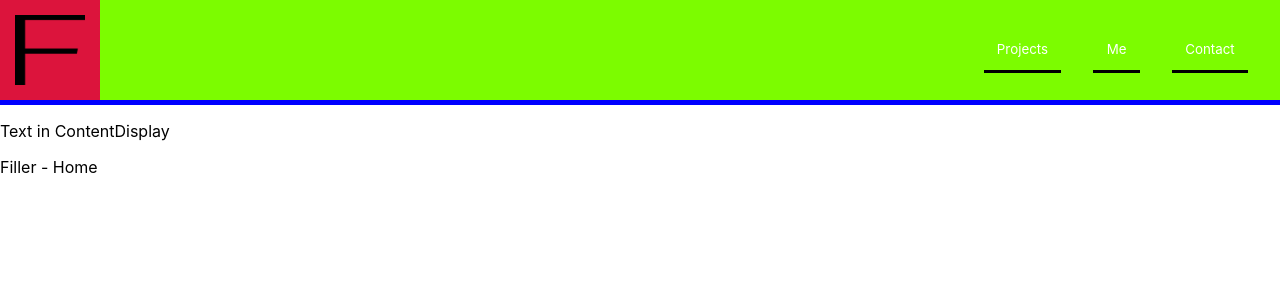
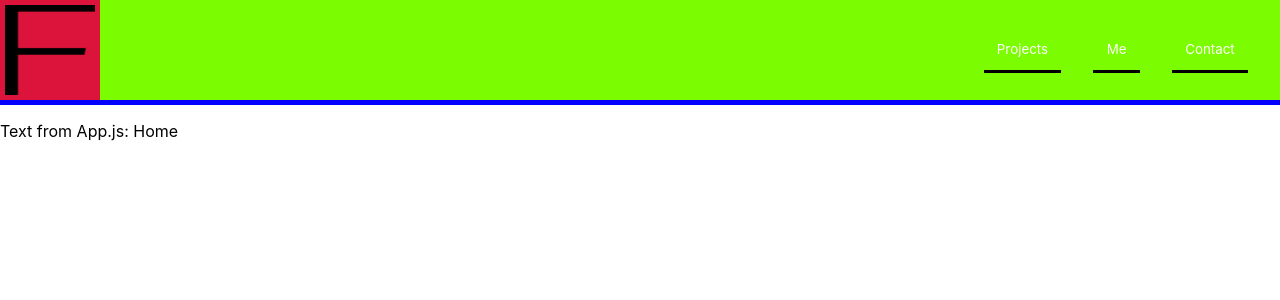
Before and after one commit to scolardf/fiasco-io, a React (Create React App) app in the folder fiasco-net/: page / in a window 1280 px wide. Shown: the top 300 px of the page. Built offline with nearby package versions, Linux system fonts and the light colour scheme.

Commit message:
Navigation Implemented
Can now communicate changes from Header.js to ContentDisplay.js

```diff
--- a/fiasco-net/src/App.js
+++ b/fiasco-net/src/App.js
@@ -1,17 +1,35 @@
-import React from 'react';
-// import logo from './logo.svg';
-import './App.css';
-import FHeader from './Header';
-import FContent from './ContentDisplay';
+import React from "react";
+import "./App.css";
+import FHeader from "./Header";
+import FContent from "./ContentDisplay";
 
-function App() {
+class App extends React.Component {
+  constructor(props) {
+    super(props);
 
-  return (
-    <div className="App">
-      <FHeader />
-      <FContent />
-    </div>
-  );
+    this.handleChangePage = this.handleChangePage.bind(this);
+
+    this.state = {
+      contentToDisplay: "Home",
+    };
+
+  }
+
+  handleChangePage(pagename) {
+    this.setState({contentToDisplay: pagename})
+  };
+
+  render() {
+    const contentToDisplay = this.state.contentToDisplay;
+
+    return (
+      <div className="App">
+        <FHeader onHeaderClick={this.handleChangePage}/>
+        <FContent
+          contentToDisplay= {contentToDisplay}/>
+      </div>
+    );
+  }
 }
 
 export default App;
--- a/fiasco-net/src/ContentDisplay.js
+++ b/fiasco-net/src/ContentDisplay.js
@@ -1,6 +1,4 @@
 import React from 'react';
-
-
 
 class ContentDisplay extends React.Component {
 
@@ -14,15 +12,15 @@ class ContentDisplay extends React.Component {
                 { id:3, name: 'About', content: 'Filler - About' },
                 { id:4, name: 'Contact', content: 'Filler - Contact' },
             ],
-            pageToDisplay: Number(0),
         };
     }
 
     render() {
+        const content = this.props.contentToDisplay;
         return (
             <div className='Content-Div'>
-                <p>Text in ContentDisplay</p>
-                <p>{this.state.internalPages[this.state.pageToDisplay].content}</p>
+                <p>Text from App.js: {content}</p>
+                {/* <p>{this.state.internalPages[this.state.pageToDisplay].content}</p> */}
             </div>
         )
     };
--- a/fiasco-net/src/Header.css
+++ b/fiasco-net/src/Header.css
@@ -2,10 +2,14 @@
   text-align: left;
 }
 
+button {
+  cursor: pointer;
+}
+
 #headerContainer {
   background-color: crimson;
-  min-height: 100px;
-  height: 10vh;
+  min-height: 75px;
+  max-height: 100px;
   width: 100%;
   border-bottom: 5px solid blue;
   padding: 0;
@@ -17,14 +21,37 @@
   justify-content: space-between;
 }
 
-.Fiasco-Logo {
-  max-height: 70%;
+#logoContainer {
+  max-height: 70rem;
+  padding: 0;
+  margin: 0;
+  display: block;
+  max-width: 100px;
+  height: auto;
+  clear: both;
+  position: relative;
+}
+
+#logoImage {
   pointer-events: none;
-  margin: auto;
-  padding: 15px;
+  margin: 5px;
+  padding: 0;
   display: block;
   width: auto;
-  height: auto;
+  height: 90%;
+  position: relative;
+}
+
+#logoButton {
+  background: transparent;
+  border: none !important;
+  font-size: 0;
+  margin: auto;
+  height: 100%;
+  width: 100%;
+  position: absolute;
+  top: 0%;
+  left: 0%;
 }
 
 #navbarContainer {
--- a/fiasco-net/src/Header.js
+++ b/fiasco-net/src/Header.js
@@ -9,23 +9,47 @@ class AppHeader extends React.Component {
     this.handleClick = this.handleClick.bind(this);
   }
 
-  handleClick() {
-    console.log("A link was clicked");
+  handleClick(key) {
+    console.log("A link was clicked: " + key);
+    this.props.onHeaderClick(key == "imageLink" ? "Home" : key);
   }
 
   render() {
     return (
       <div id="headerContainer">
-        <img src={fiascoLogo} className="Fiasco-Logo" alt="logo" />
+        {/* <a id="imageLink" href="#" onClick={e => this.handleClick(e.target.id)}><img src={fiascoLogo} className="Fiasco-Logo" alt="logo" /></a> */}
+        <div id="logoContainer">
+          <img src={fiascoLogo} id="logoImage" alt="logo" />
+          <button
+            id="logoButton"
+            value="Home"
+            onClick={(e) => this.handleClick(e.target.value)}
+          ></button>
+        </div>
         <ul id="navbarContainer">
           <li className="Nav-Div">
-            <button onClick={this.handleClick}>Projects</button>
+            <button
+              value="Projects"
+              onClick={(e) => this.handleClick(e.target.value)}
+            >
+              Projects
+            </button>
           </li>
           <li className="Nav-Div">
-            <button onClick={this.handleClick}>Me</button>
+            <button
+              value="About"
+              onClick={(e) => this.handleClick(e.target.value)}
+            >
+              Me
+            </button>
           </li>
           <li className="Nav-Div">
-            <button onClick={this.handleClick}>Contact</button>
+            <button
+              value="Contact"
+              onClick={(e) => this.handleClick(e.target.value)}
+            >
+              Contact
+            </button>
           </li>
         </ul>
       </div>
```
Also changed, not shown: fiasco-net/src/HeaderButton.js (added, +9 -0 lines), fiasco-net/src/HeaderButton.css (added). Lines whose indentation alone changed are shown as unchanged.
